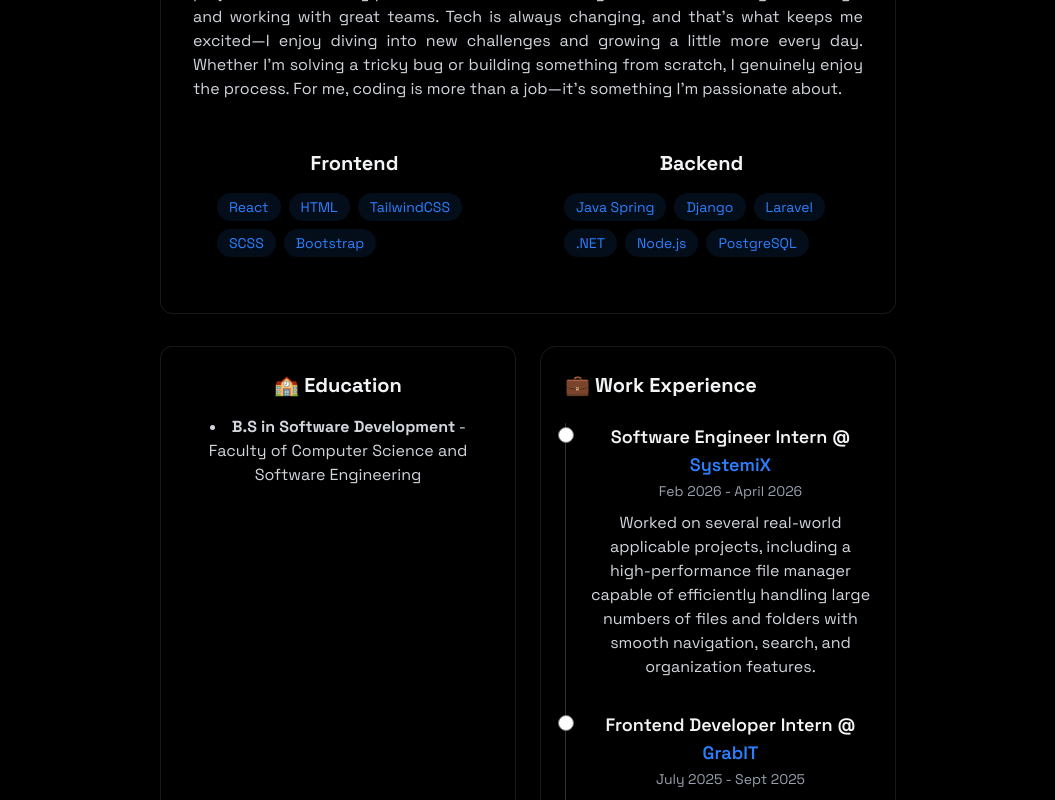
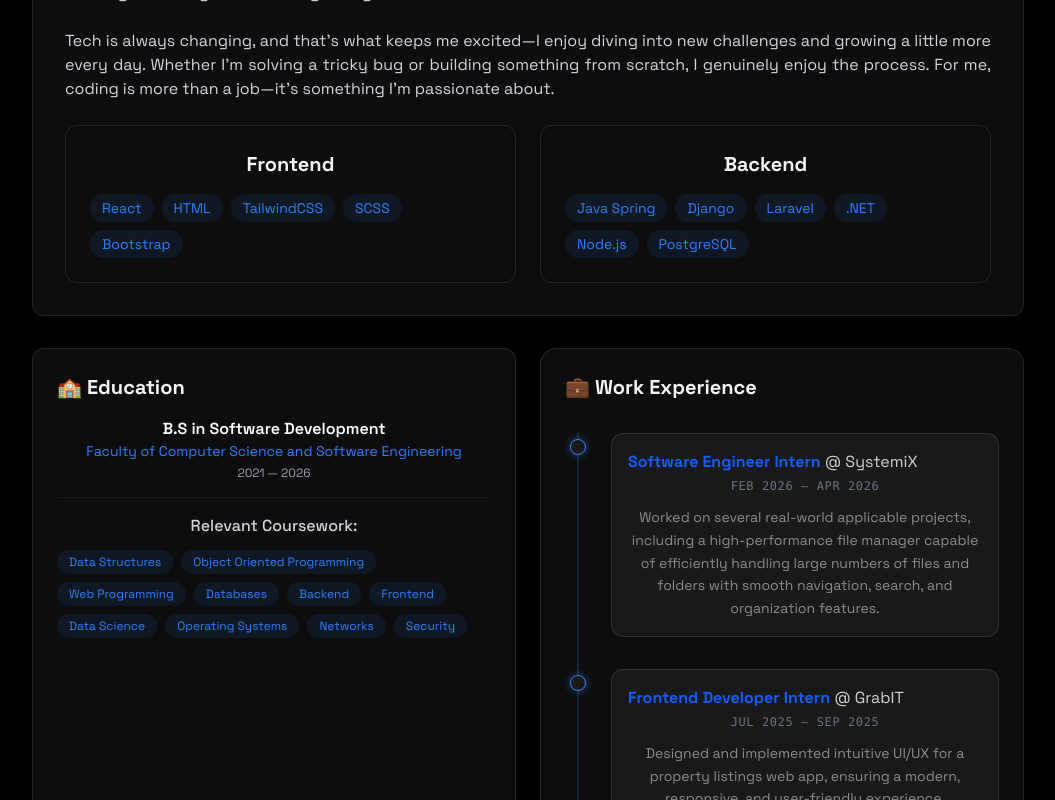
Before and after one commit to angeldamcheski/react-personal-portfolio, a React (Vite) app: page / in a window 1280 px wide. Shown: the part 1080-1880 px from the top of the page, without its empty margins (112-1167 px from the left). Built offline with nearby package versions, Linux system fonts and the light colour scheme.

Commit message:
Further UI improvements, better timeline and education section

```diff
--- a/src/components/Project.jsx
+++ b/src/components/Project.jsx
@@ -1,6 +1,6 @@
 export const Project = ({ title, description, tech, details }) => {
   return (
-    <div className="p-6 rounded-xl border border-white/10 hover:-translate-y-1 hover:border-blue-500/30 light:hover:bobrder-blue-500 hover:shadow-[0_2px_8px_rgba(59,130,246, 0.1)] transition-all light:border-black/10">
+    <div className="p-6 rounded-xl border border-white/10 light:hover:bg-white/25 bg-white/5 hover:bg-white/10 hover:border-blue-500/30 light:hover:bobrder-blue-500 hover:shadow-[0_2px_8px_rgba(59,130,246, 0.1)] transition-all light:border-black/10">
       <h3 className="text-xl font-bold mb-2">{title}</h3>
       <p className="text-gray-400 mb-4 text-justify light:text-stone-800">
         {description}
--- a/src/components/sections/About.jsx
+++ b/src/components/sections/About.jsx
@@ -8,126 +8,168 @@ export const About = () => {
     "Node.js",
     "PostgreSQL",
   ];
+
+  const experiences = [
+    {
+      role: "Software Engineer Intern",
+      company: "SystemiX",
+      date: "Feb 2026 – Apr 2026",
+      description:
+        "Worked on several real-world applicable projects, including a high-performance file manager capable of efficiently handling large numbers of files and folders with smooth navigation, search, and organization features.",
+    },
+    {
+      role: "Frontend Developer Intern",
+      company: "GrabIT",
+      date: "Jul 2025 – Sep 2025",
+      description:
+        "Designed and implemented intuitive UI/UX for a property listings web app, ensuring a modern, responsive, and user-friendly experience.",
+    },
+  ];
+  const educationCourses = [
+    "Data Structures",
+    "Object Oriented Programming",
+    "Web Programming",
+    "Databases",
+    "Backend",
+    "Frontend",
+    "Data Science",
+    "Operating Systems",
+    "Networks",
+    "Security",
+  ];
+
   return (
     <section
       id="about"
-      className="min-h-screen flex items-center justify-center py-20  light:text-stone-800 light:bg-neutral-200"
+      className="min-h-screen flex items-center justify-center py-20 light:text-stone-800 light:bg-neutral-200"
     >
-      <div className="max-w-3xl mx-auto px-4  ">
-        <h2 className="text-3xl font-bold mb-8 bg-gradient-to-r from-blue-500 to-cyan-400  bg-clip-text text-transparent text-center">
-          About Me{" "}
+      <div className="max-w-5xl mx-auto px-4">
+        <h2 className="text-3xl font-bold mb-8 bg-gradient-to-r from-blue-500 to-cyan-400 bg-clip-text text-transparent text-center">
+          About Me
         </h2>
-        <div className="rounded-xl p-8 border-white/10 border hover:-translate-y-1 transition-all light:border-black/10">
+
+        {/* About Card */}
+        <div className="rounded-xl p-8 border-white/10 border transition-all bg-white/5 duration-300 light:border-black/10">
           <p className="text-gray-300 mb-6 text-justify light:text-stone-800">
             I’m a web developer who loves building cool and useful web apps. I
             work mainly with{" "}
-            <code
-              className="  px-1 py-0.5 rounded font-mono text-sm
-    bg-stone-800 text-stone-200
-    light:bg-stone-300 light:text-stone-700 "
-            >
+            <code className="px-1 py-0.5 rounded font-mono text-sm bg-stone-800 text-stone-200 light:bg-stone-300 light:text-stone-700">
               Java Spring
             </code>{" "}
             on the back end and{" "}
-            <code
-              className="  px-1 py-0.5 rounded font-mono text-sm
-    bg-stone-800 text-stone-200
-    light:bg-stone-300 light:text-stone-700 "
-            >
+            <code className="px-1 py-0.5 rounded font-mono text-sm bg-stone-800 text-stone-200 light:bg-stone-300 light:text-stone-700">
               ReactJS
             </code>{" "}
             on the front end, and I’ve built a bunch of projects that I’m really
             proud of. I’m all about writing clean code, learning new things, and
-            working with great teams. Tech is always changing, and that’s what
-            keeps me excited—I enjoy diving into new challenges and growing a
-            little more every day. Whether I’m solving a tricky bug or building
-            something from scratch, I genuinely enjoy the process. For me,
-            coding is more than a job—it’s something I’m passionate about.
+            working with great teams.
           </p>
+          <p className="text-gray-300 mb-6 text-justify light:text-stone-800">
+            Tech is always changing, and that’s what keeps me excited—I enjoy
+            diving into new challenges and growing a little more every day.
+            Whether I’m solving a tricky bug or building something from scratch,
+            I genuinely enjoy the process. For me, coding is more than a
+            job—it’s something I’m passionate about.
+          </p>
+
           <div className="grid grid-cols-1 md:grid-cols-2 gap-6">
-            <div className="rounded-xl p-6 hover:translate-y-1 transition-all">
-              <h3 className="text-xl font-bold mb-4">Frontend</h3>
+            {[
+              { title: "Frontend", data: frontendSkills },
+              { title: "Backend", data: backendSkills },
+            ].map((section, i) => (
+              <div
+                key={i}
+                className="rounded-xl p-6 hover:translate-y-1 transition-all border border-white/10 light:border-black/10"
+              >
+                <h3 className="text-xl font-bold mb-4">{section.title}</h3>
                 <div className="flex flex-wrap gap-2">
-                {frontendSkills.map((tech, index) => (
+                  {section.data.map((tech, index) => (
                     <span
                       key={index}
-                    className="bg-blue-500/10 text-blue-500 py-1 px-3 rounded-full text-sm hover:bg-blue-500/30 hover:shadow-[0_2px_8px_rgba(59,130,246, 0.2)] transition"
+                      className="bg-blue-500/10 text-blue-500 py-1 px-3 rounded-full text-sm hover:bg-blue-500/30 hover:shadow-[0_2px_8px_rgba(59,130,246,0.2)] transition"
                     >
                       {tech}
                     </span>
                   ))}
                 </div>
               </div>
-            <div className="rounded-xl p-6 hover:translate-y-1 transition-all">
-              <h3 className="text-xl font-bold mb-4">Backend</h3>
+            ))}
+          </div>
+        </div>
+
+        {/* Bottom Grid */}
+        <div className="grid grid-cols-1 md:grid-cols-2 gap-6 mt-8">
+          <div className="p-6 rounded-xl border border-white/10 bg-white/5 transition-all light:border-black/10 flex flex-col justify-between">
+            <div>
+              <h3 className="text-xl font-bold mb-4 flex items-center gap-2">
+                🏫 Education
+              </h3>
+              <div className="space-y-4">
+                <div>
+                  <h4 className="font-semibold text-white light:text-stone-900">
+                    B.S in Software Development
+                  </h4>
+                  <p className="text-blue-500 text-sm">
+                    Faculty of Computer Science and Software Engineering
+                  </p>
+                  <p className="text-gray-400 light:text-gray-600 text-xs mt-1">
+                    2021 — 2026
+                  </p>
+                </div>
+
+                <div className="pt-4 border-t border-white/5 light:border-black/5">
+                  <p className="text-norml font-medium mb-3 text-gray-300 light:text-stone-700">
+                    Relevant Coursework:
+                  </p>
                   <div className="flex flex-wrap gap-2">
-                {backendSkills.map((tech, index) => (
+                    {educationCourses.map((course) => (
                       <span
-                    key={index}
-                    className="bg-blue-500/10 text-blue-500 py-1 px-3 rounded-full text-sm hover:bg-blue-500/30 hover:shadow-[0_2px_8px_rgba(59,130,246, 0.2)] transition"
+                        key={course}
+                        className="bg-blue-500/10 text-blue-500 py-1 px-3 rounded-full text-xs hover:bg-blue-500/30 transition"
                       >
-                    {tech}
+                        {course}
                       </span>
                     ))}
                   </div>
                 </div>
               </div>
             </div>
-        <div className="grid grid-cols-1 md:grid-cols-2 gap-6 mt-8">
-          <div className="p-6 rounded-xl border-white/10 border hover:-translate-y-1 transition-all light:border-black/10">
-            <h3 className="text-xl font-bold mb-4">🏫 Education</h3>
-            <ul className="list-disc list-inside text-gray-300 space-y-2 light:text-stone-800">
-              <li>
-                <strong>B.S in Software Development</strong> - Faculty of
-                Computer Science and Software Engineering
-              </li>
-            </ul>
           </div>
 
-          {/* <!-- Work Experience --> */}
-          <div
-            className="p-6 rounded-2xl border border-white/10 light:border-black/10
-
-              hover:-translate-y-1 transition-all duration-300"
-          >
-            <h3 className="text-xl font-bold mb-6 flex items-center gap-2">
+          {/* Work Experience */}
+          <div className="p-6 rounded-2xl border bg-white/5 border-white/10 light:border-black/10 transition-all duration-300">
+            <h3 className="text-xl font-bold mb-8 flex items-center gap-2">
               💼 Work Experience
             </h3>
 
-            <div className="relative border-l border-white/20 light:border-black/20 pl-6 space-y-8">
-              <div className="relative">
-                <div className="absolute -left-[32px] top-1 w-4 h-4 bg-white rounded-full border-1 border-stone-500 light:border-black"></div>
+            {/* Timeline Container */}
+            <div className="relative border-l-2 border-blue-500/20 ml-3 space-y-8 light:border-blue-500/30">
+              {experiences.map((exp, index) => (
+                <div key={index} className="relative pl-8 group">
+                  {/* DOT*/}
+                  <div className="absolute -left-[9px] top-1.5 w-4 h-4 rounded-full light:bg-white bg-stone-900 border-1 border-blue-500 light:border-blue-500 group-hover:scale-120 transition-transform duration-300 z-10 shadow-[0_0_8px_rgba(59,130,246,0.5)]" />
 
-                <h4 className="font-semibold text-lg">
-                  Software Engineer Intern @{" "}
-                  <span className="text-blue-500">SystemiX</span>
+                  {/* CONTENT CARD */}
+                  <div className="flex flex-col gap-1 p-4 light:hover:bg-white/25 light:border-stone-500/20 rounded-xl border border-white/10 bg-white/5 hover:bg-white/10 transition-all duration-300">
+                    {/* Top Row: Role and Date */}
+                    <div className="flex flex-col sm:flex-row sm:justify-between sm:items-center gap-1">
+                      <h4 className="font-bold text-blue-600">
+                        {exp.role}
+                        <span className="text-white/80 light:text-gray-800 font-normal">
+                          {" "}
+                          @ {exp.company}
+                        </span>
                       </h4>
-                <span className="text-sm text-gray-400 light:text-gray-600">
-                  Feb 2026 - April 2026
+                    </div>
+                    <span className="text-xs font-mono text-gray-500 uppercase tracking-wider">
+                      {exp.date}
                     </span>
-                <p className="text-gray-300 light:text-stone-800 mt-2">
-                  Worked on several real-world applicable projects, including a
-                  high-performance file manager capable of efficiently handling
-                  large numbers of files and folders with smooth navigation,
-                  search, and organization features.
+                    <p className="text-white/50 text-sm light:text-gray-600 leading-relaxed mt-2">
+                      {exp.description}
                     </p>
                   </div>
-              <div className="relative">
-                <div className="absolute -left-[32px] top-1 w-4 h-4 bg-white rounded-full border-1 border-stone-500 light:border-black"></div>
-
-                <h4 className="font-semibold text-lg">
-                  Frontend Developer Intern @{" "}
-                  <span className="text-blue-500">GrabIT</span>
-                </h4>
-                <span className="text-sm text-gray-400 light:text-gray-600">
-                  July 2025 - Sept 2025
-                </span>
-                <p className="text-gray-300 light:text-stone-800 mt-2">
-                  Designed and implemented intuitive UI/UX for a property
-                  listings web app, ensuring a modern, responsive, and
-                  user-friendly experience.
-                </p>
                 </div>
+              ))}
             </div>
           </div>
         </div>
```
Lines whose indentation alone changed are shown as unchanged.
